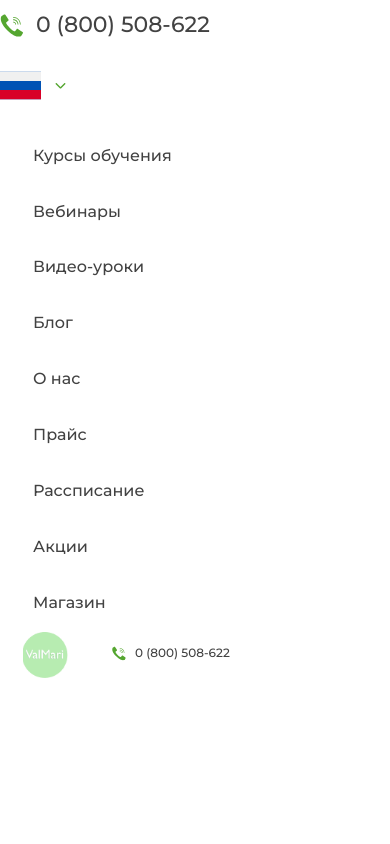
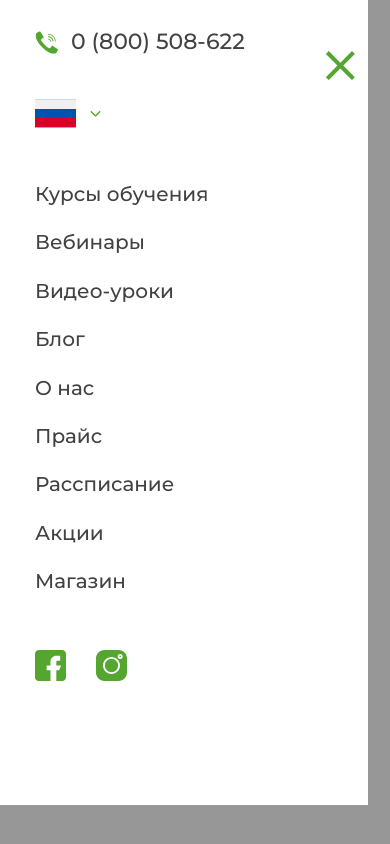
Before and after one commit to Flexible78/Valmary, a website: page app/index.html in a window 390 px wide. Drawn offline with Linux system fonts and the light colour scheme.

Commit message:
feat: fix header

```diff
--- a/app/index.html
+++ b/app/index.html
@@ -15,11 +15,14 @@
     <header class="header">
    <div class="mobile-menu">
       <div class="mobile-menu__body">
+         <button class="mobile-menu-close">
+            <img src="./img/mobile-menu-close.svg" alt="close menu" />
+         </button>
          <a class="mobile-menu__phone" href="tel:+0800508622">
             <img src="./img/ic-phone.svg" alt="phone" />
             <span>0 (800) 508-622</span>
          </a>
-         <div class="mobile-menu__lng-selector">
+         <div class="mobile-menu__lng-selector lng-selector" tabindex="0">
             <button class="lng-selector__btn" tabindex="-1">
                <img src="./img/flag-rf.svg" alt="Russian Federation Flag" />
             </button>
@@ -31,39 +34,32 @@
          </div>
          <nav class="mobile-menu__nav">
             <ul class="mobile-menu__list">
-               <li>
-                  <a href="#">Курсы обучения</a>
-               </li>
-               <li>
-                  <a href="#">Вебинары</a>
-               </li>
-               <li>
-                  <a href="#">Видео-уроки</a>
-               </li>
-               <li>
-                  <a href="#">Блог</a>
-               </li>
-               <li>
-                  <a href="#">О нас</a>
-               </li>
-               <li>
-                  <a href="#">Прайс</a>
-               </li>
-               <li>
-                  <a href="#">Расcписание</a>
-               </li>
-               <li>
-                  <a href="#">Акции</a>
-               </li>
-               <li>
-                  <a href="#">Магазин</a>
-               </li>
+               <li><a href="#">Курсы обучения</a></li>
+               <li><a href="#">Вебинары</a></li>
+               <li><a href="#">Видео-уроки</a></li>
+               <li><a href="#">Блог</a></li>
+               <li><a href="#">О нас</a></li>
+               <li><a href="#">Прайс</a></li>
+               <li><a href="#">Расcписание</a></li>
+               <li><a href="#">Акции</a></li>
+               <li><a href="#">Магазин</a></li>
             </ul>
          </nav>
-         <ul class="mobile-menu__social social"></ul>
-         <button class="mobile-menu-close"></button>
+         <ul class="mobile-menu__social social">
+            <li>
+               <a class="social__link" href="https://www.facebook.com/">
+                  <svg><use href="./img/svg/sprite.svg#ic-facebook"></use></svg>
+               </a>
+            </li>
+            <li>
+               <a class="social__link" href="https://www.instagram.com/">
+                  <svg><use href="./img/svg/sprite.svg#ic-instagram"></use></svg>
+               </a>
+            </li>
+         </ul>
       </div>
    </div>
+
    <div class="container header__container">
       <!-- <button class="mobile-menu-open header__mobile-menu-open"></button> -->
       <!-- <button class="header__burger-btn burger-btn">
@@ -83,16 +79,12 @@
          <ul class="header__social social">
             <li>
                <a class="social__link" href="https://www.facebook.com/">
-                  <svg>
-                     <use href="./img/svg/sprite.svg#ic-facebook"></use>
-                  </svg>
+                  <svg><use href="./img/svg/sprite.svg#ic-facebook"></use></svg>
                </a>
             </li>
             <li>
                <a class="social__link" href="https://www.instagram.com/">
-                  <svg>
-                     <use href="./img/svg/sprite.svg#ic-instagram"></use>
-                  </svg>
+                  <svg><use href="./img/svg/sprite.svg#ic-instagram"></use></svg>
                </a>
             </li>
          </ul>
--- a/gulpfile.js
+++ b/gulpfile.js
@@ -14,6 +14,7 @@ const svgSprite = require("gulp-svg-sprite");
 // const ttf2woff2 = require('gulp-ttf2woff2');
 // const fs = require('fs');
 const del = require("del");
+const gcmq = require('gulp-group-css-media-queries');
 const webpack = require("webpack");
 const webpackStream = require("webpack-stream");
 const uglify = require("gulp-uglify-es").default;
@@ -81,6 +82,7 @@ const styles = () => {
     .pipe(autoprefixer({
       cascade: false
     }))
+    .pipe(gcmq())
     .pipe(cleanCSS({
       level: 2
     }))
--- a/src/scss/components/_header.scss
+++ b/src/scss/components/_header.scss
@@ -195,65 +195,6 @@
    }
 }
 
-.social {
-   --icon-size: 2.8rem;
-   --gap: 2.6rem;
-   --color: var(--primary-color);
-
-   display: flex;
-   column-gap: var(--gap);
-   transform: translateX(4px);
-
-   .social__link {
-      @include focus;
-
-      width: var(--icon-size);
-      height: var(--icon-size);
-      color: var(--color);
-
-      svg {
-         width: 100%;
-         height: 100%;
-         color: inherit;
-         fill: currentcolor;
-         object-fit: cover;
-      }
-   }
-}
-
-.lng-selector {
-   @include focus;
-
-   position: relative;
-   display: flex;
-   column-gap: 1.4rem;
-   align-items: flex-start;
-   color: var(--primary-color);
-   transform: translateX(4px);
-}
-
-.lng-selector__img {
-   width: 100%;
-   height: 100%;
-   object-fit: cover;
-}
-
-.lng-selector__icon {
-   display: block;
-   width: 11px;
-   height: 6.27px;
-   margin-top: 12px;
-   color: var(--primary-color);
-
-   svg {
-      width: 100%;
-      height: 100%;
-      color: inherit;
-      fill: currentcolor;
-      object-fit: cover;
-   }
-}
-
 .header__nav {
    grid-column: 12 span;
 
@@ -267,12 +208,15 @@
    align-items: center;
    justify-content: space-between;
    font-weight: 500;
-   font-style: normal;
    line-height: 1.62;
 }
 
-a {
-   @include focus;
+.header__social {
+   transform: translateX(4px);
+}
+
+.header__lng-selector {
+   transform: translateX(4px);
 }
 
 .header__burger-btn {
--- /dev/null
+++ b/src/scss/components/_lng-selector.scss
@@ -0,0 +1,31 @@
+.lng-selector {
+   @include focus;
+
+   position: relative;
+   display: flex;
+   column-gap: 1.4rem;
+   align-items: flex-start;
+   color: var(--primary-color);
+}
+
+.lng-selector__img {
+   width: 100%;
+   height: 100%;
+   object-fit: cover;
+}
+
+.lng-selector__icon {
+   display: block;
+   width: 11px;
+   height: 6.27px;
+   margin-top: 12px;
+   color: var(--primary-color);
+
+   svg {
+      width: 100%;
+      height: 100%;
+      color: inherit;
+      fill: currentcolor;
+      object-fit: cover;
+   }
+}
--- a/src/scss/components/_mobile-menu.scss
+++ b/src/scss/components/_mobile-menu.scss
@@ -49,7 +49,14 @@
 }
 
 .mobile-menu {
+   position: absolute;
+   top: 0;
+   left: 0;
+   z-index: 100;
    display: none;
+   width: 100vw;
+   height: 100vh;
+   background-color: rgb($color:#424242, $alpha:55%);
 
    @include max1000 {
       display: block;
@@ -57,18 +64,27 @@
 }
 
 .mobile-menu__body {
-   max-width: 368px;
-   max-height: 796px;
+   position: relative;
+   z-index: 220;
+   display: flex;
+   flex-direction: column;
+   align-items: flex-start;
+   width: 368px;
+   padding: 29px 35px 120px;
+   background-color: var(--color-white);
+
+   // max-height: 796px;
 }
 
 .mobile-menu__phone {
+   @include focus;
+
    display: flex;
    column-gap: 13px;
    align-items: center;
+   font-weight: 500;
    font-size: 22px;
-   font-weight: 500;
    line-height: 26px;
-   margin-bottom: 32.68px;
 
    img {
       width: 23px;
@@ -77,110 +93,60 @@
 }
 
 .mobile-menu__lng-selector {
-   display: flex;
-   column-gap: 14px;
-   align-items: flex-start;
-   color: var(--primary-color);
-   margin-bottom: 43px;
-   img {
-      width: 100%;
-      height: 100%;
-      object-fit: cover;
-   }
+   margin-top: 44px;
 }
 
 .mobile-menu__nav {
+   margin-top: 50px;
 }
 
 .mobile-menu__list {
    display: flex;
+   flex-direction: column;
+   row-gap: 16px;
    align-items: flex-start;
-   flex-direction: column;
-   row-gap: 30px;
    justify-content: space-between;
    font-weight: 500;
    font-style: normal;
+   font-size: 20px;
    line-height: 1.62;
-   padding-left: 33px;
 
-   li:hover {
+   a {
+      transition:
+         color 0.2s ease-in-out,
+         outline 0.05s linear;
+   }
+
+   a:focus {
+      outline: none;
+   }
+
+   a:focus-visible {
+      outline: 4px solid #b25200;
+      outline-offset: 1px;
+   }
+
+   a:hover {
       color: var(--primary-color);
    }
 }
+
 .mobile-menu__social {
+   --icon-size: 31px;
+   --gap: 30px;
+
+   margin-top: 52px;
 }
-
-.social {
+.mobile-menu-close {
+   position: absolute;
+   right: 3.5%;
+   top: 6.3%;
+   width: 30px;
+   height: 30px;
+   img{
+      width: 100%;
+      height: 100%;
+      object-fit: cover;
+      object-position: center;
+   }
 }
-
-.mobile-menu-close {
-}
-
-.btn-reset {
-}
-
-.container {
-}
-
-.header__container {
-}
-
-.mobile-menu-open {
-}
-
-.header__mobile-menu-open {
-}
-
-.header__burger-btn {
-}
-
-.burger-btn {
-}
-
-.header__logo {
-}
-
-.logo {
-}
-
-.logo__img {
-}
-
-.logo__text {
-}
-
-.header__phone {
-}
-
-.header__phone--text {
-}
-
-.header__actions {
-}
-
-.header__social {
-}
-
-.social__link {
-}
-
-.header__lng-selector {
-}
-
-.lng-selector {
-}
-
-.lng-selector__btn {
-}
-
-.lng-selector__icon {
-}
-
-.header__nav {
-}
-
-.menu {
-}
-
-.menu__list {
-}
--- /dev/null
+++ b/src/scss/components/_social.scss
@@ -0,0 +1,24 @@
+.social {
+   --icon-size: 2.8rem;
+   --gap: 2.6rem;
+   --color: var(--primary-color);
+
+   display: flex;
+   column-gap: var(--gap);
+
+   .social__link {
+      @include focus;
+
+      width: var(--icon-size);
+      height: var(--icon-size);
+      color: var(--color);
+
+      svg {
+         width: 100%;
+         height: 100%;
+         color: inherit;
+         fill: currentcolor;
+         object-fit: cover;
+      }
+   }
+}
--- a/src/scss/main.scss
+++ b/src/scss/main.scss
@@ -13,6 +13,8 @@
 @import "./components/titles";
 @import "./components/buttons";
 @import "./components/logo";
+@import "./components/social";
+@import "./components/lng-selector";
 @import "./components/mobile-menu";
 
 // ------------------ Sections
```
Also changed, not shown: package.json (+10 -11 lines), src/html/header.html (+28 -36 lines), app/css/main.min.css, app/img/mobile-menu-close.svg (added), src/img/mobile-menu-close.svg (added), src/scss/components/img/ic-drop-arrow.svg (deleted), 1 other file.
